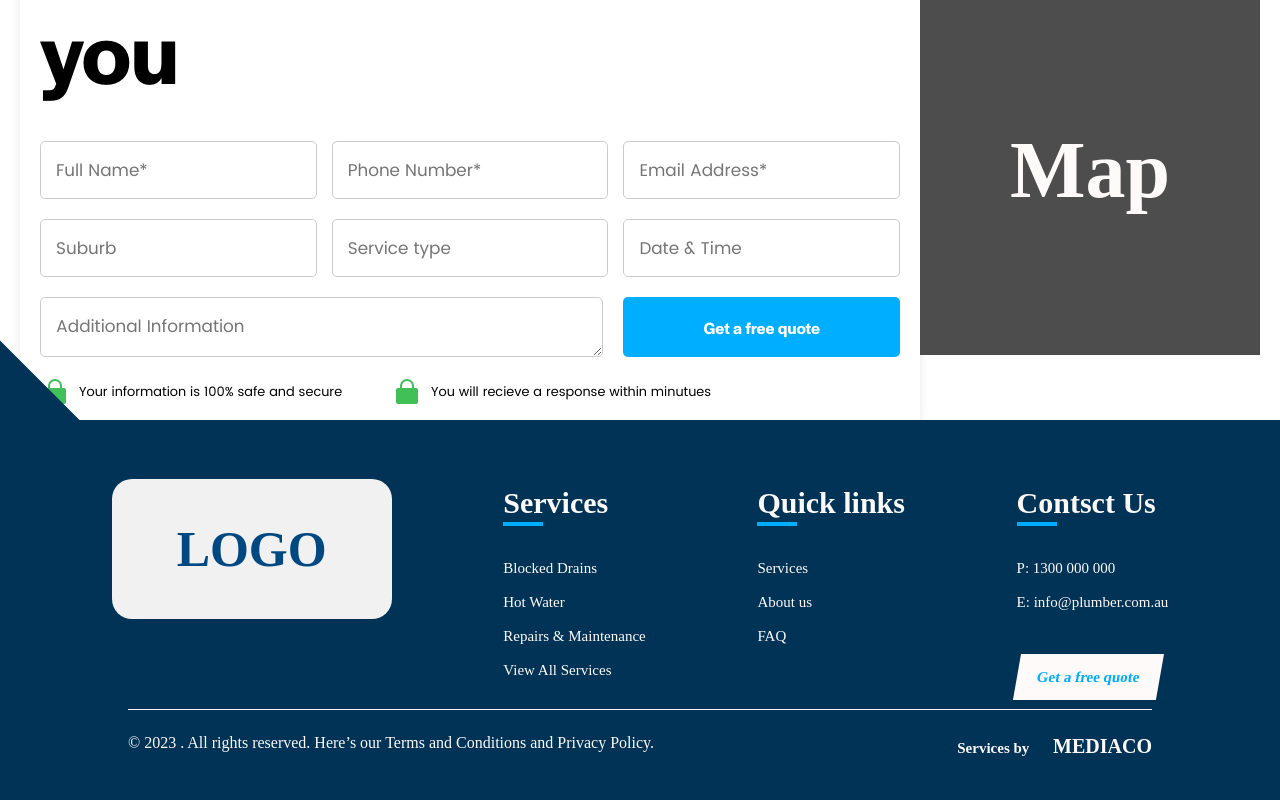
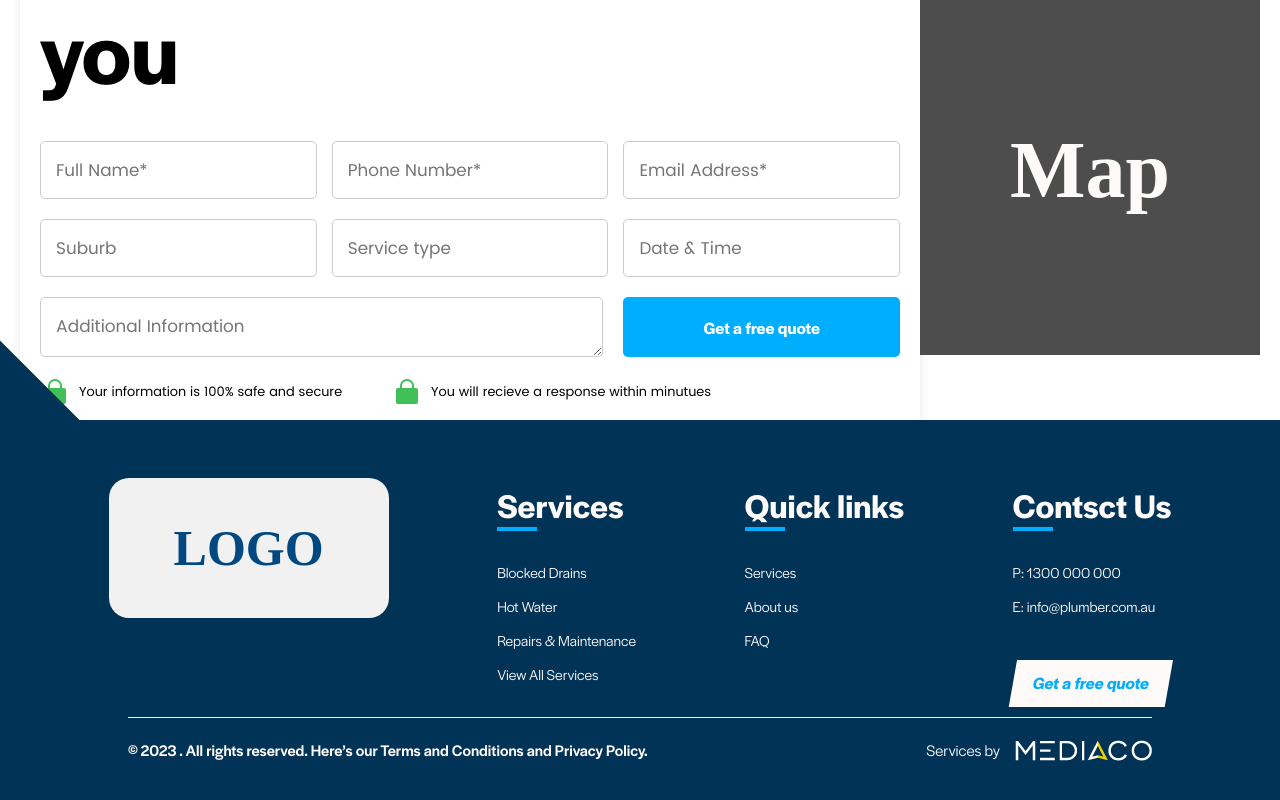
Before and after one commit to LeiliAQ/landingpage, a React (Create React App) app: page / in a window 1280 px wide. Shown: the part 5107-5907 px from the top of the page. Built offline with nearby package versions, Linux system fonts and the light colour scheme.

Commit message:
Footer fonts

```diff
--- a/src/components/Footer.css
+++ b/src/components/Footer.css
@@ -62,9 +62,10 @@
 }
 
 .footer-item-title {
-    font-size: 3rem;
+    font-size: 34px;
     font-weight: bold;
     margin-bottom: 1rem;
+    font-family: Halyard Semi-Bold;
 }
 
 .footer-list {
@@ -75,7 +76,8 @@
 
 .footer-list-item {
     margin-top: 1rem;
-    font-size: 1.5rem;
+    font-size: 15px;
+    font-family: Halyard Display-Book;
 }
 
 .footer-list-item a {
@@ -93,10 +95,12 @@
     color: #00aeff;
     width: 10rem;height: 8rem;
     padding: 1.5rem 2rem;
-    font-size: 1.5rem;
-    font-weight: bold;
 }
-
+.footer-items-btn span{
+    transform: skew(15deg);
+    font-family: Halyard Semi-Bold;
+    font-size: 17px;
+}
 
 .footer-line-through{
     width: 80%;
@@ -108,14 +112,25 @@
     color: snow;
     display: flex;
     justify-content: space-between;
+    align-items: center;
     padding: 2rem 0;
 }
 
 .mediaco{
-    font-weight: bold;
-    font-size: 1.5rem;
+    font-size: 16px;
+    font-family: Halyard Display-Book;
+    display: flex;
+    justify-content: center;
+    align-items: center;
 }
 .mediaco span{
     font-size: 2rem;
     margin-left: 2rem;
 }
+.footer-copyright{
+    font-family: Halyard Display-Medium;
+    font-size: 16px;
+}
+.mediaco-services{
+    margin-right: 1.5rem;
+}
--- a/src/components/Footer.js
+++ b/src/components/Footer.js
@@ -1,5 +1,6 @@
 import React, { Component } from 'react'
 import './Footer.css'
+import mediacoIcon from '../images/Asset 27.png'
 
 export default class Footer extends Component {
   render() {
@@ -33,7 +34,7 @@ export default class Footer extends Component {
                     <li className='footer-list-item'><a href="#0">E: info@plumber.com.au</a></li>
                     <li>
                         <div className="footer-button-container">
-                            <a href="#0" className="footer-items-btn">Get a free quote</a>
+                            <a href="#0" className="footer-items-btn"><span>Get a free quote</span></a>
                         </div>
                     </li>
                 </ul></div>
@@ -42,7 +43,9 @@ export default class Footer extends Component {
         <div className="footer-line-through"></div>
         <div className="footer-section__lower">
             <div className="footer-copyright">© 2023 . All rights reserved. Here’s our Terms and Conditions and Privacy Policy.</div>
-            <div className="mediaco">Services by <span>MEDIACO</span></div>
+            <div className="mediaco">
+                <div className='mediaco-services'>Services by</div>
+                <img src={mediacoIcon} alt="" /></div>
         </div>
       </div>
     )
--- a/src/index.css
+++ b/src/index.css
@@ -77,6 +77,7 @@ table {
   font-family: "Halyard Display";
   src: url("../public/fonts/fonnts.com-Halyard_Display_Book.otf") format("truetype");
 }
+
 @font-face{
   font-family:"popins";
   src: url("../public/fonts/Poppins-Regular.ttf") format("truetype");
@@ -97,7 +98,10 @@ table {
   font-family:"Halyard Display-Medium";
   src: url("../public/fonts/fonnts.com-Halyard_Display_Medium.otf") format("truetype");
 }
-
+@font-face{
+  font-family: "Halyard Display-Book";
+  src: url("../public/fonts/fonnts.com-Halyard_Display_Book.otf") format("truetype");
+}
 
 /* /////////////// */
 /* global settings */
```
